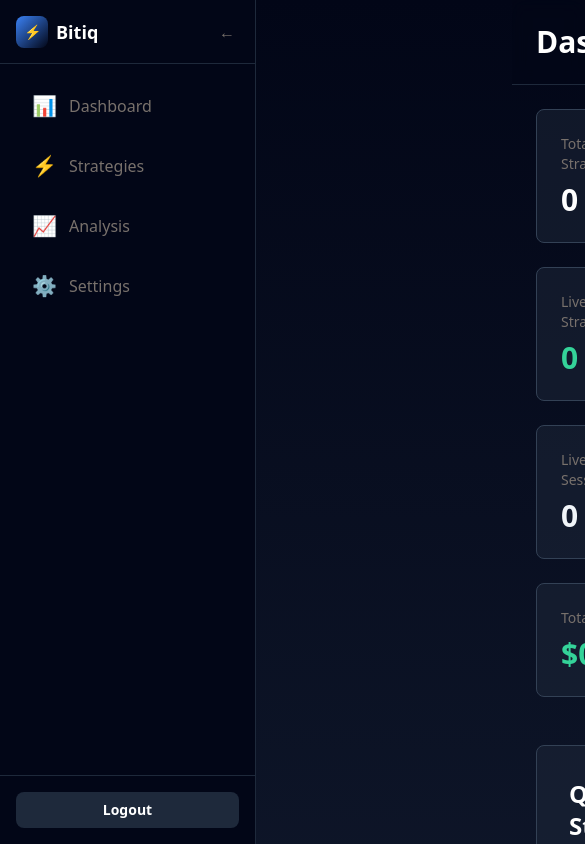
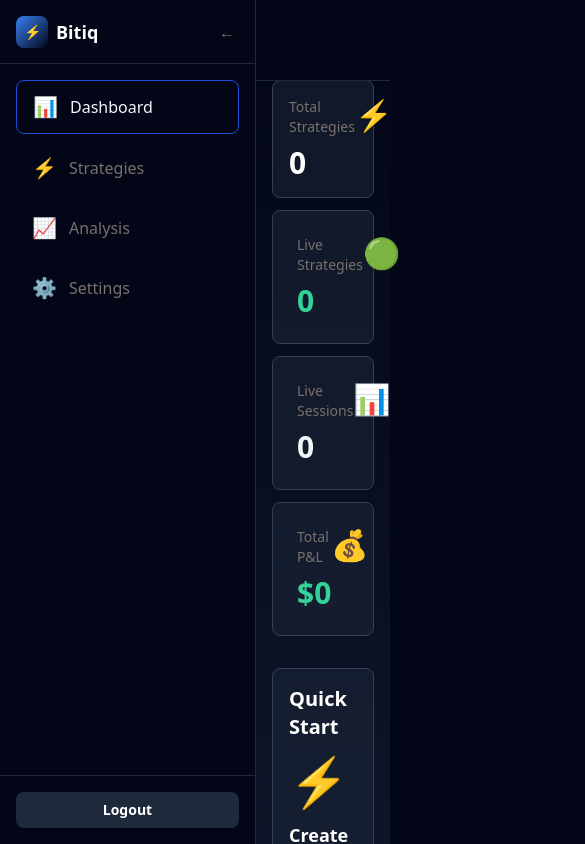
Before and after one commit to Resolve53/bitiqlab-v2, a Next.js app in the folder frontend/: page /dashboard in a window 390 px wide. Shown: the top 844 px of the page, 585 px wide, since content can reach past the window. Built offline with nearby package versions, Linux system fonts and the light colour scheme; no server answers.

Commit message:
Improve mobile responsive design: add hamburger menu, fix sidebar on mobile, adjust spacing and padding for smaller screens

```diff
--- a/frontend/src/components/MainLayout.tsx
+++ b/frontend/src/components/MainLayout.tsx
@@ -7,28 +7,43 @@
 }
 
 export default function MainLayout({ children, title }: MainLayoutProps) {
-  const [sidebarOpen, setSidebarOpen] = useState(true);
+  const [sidebarOpen, setSidebarOpen] = useState(false);
 
   return (
     <div className="flex min-h-screen bg-gradient-to-b from-slate-950 via-slate-900 to-slate-950">
+      {/* Mobile Sidebar Overlay */}
+      {sidebarOpen && (
+        <div
+          className="fixed inset-0 bg-black/50 z-30 md:hidden"
+          onClick={() => setSidebarOpen(false)}
+        />
+      )}
+
       {/* Sidebar */}
       <div
-        className={`fixed left-0 top-0 h-screen bg-slate-950 border-r border-slate-800 transition-all duration-300 ${
-          sidebarOpen ? "w-64" : "w-20"
-        } z-40`}
+        className={`fixed left-0 top-0 h-screen bg-slate-950 border-r border-slate-800 transition-all duration-300 z-40 ${
+          sidebarOpen ? "w-64 translate-x-0" : "w-64 -translate-x-full md:translate-x-0"
+        }`}
       >
         <SidebarContent sidebarOpen={sidebarOpen} setSidebarOpen={setSidebarOpen} />
       </div>
 
       {/* Main Content */}
-      <main
-        className={`flex-1 transition-all duration-300 ${
-          sidebarOpen ? "ml-64" : "ml-20"
-        }`}
-      >
-        {/* Header */}
+      <main className="flex-1 w-full md:ml-64 transition-all duration-300">
+        {/* Mobile Header */}
+        <div className="md:hidden fixed top-0 left-0 right-0 z-20 bg-slate-950/95 border-b border-slate-800 px-4 py-4 flex items-center justify-between">
+          <button
+            onClick={() => setSidebarOpen(!sidebarOpen)}
+            className="p-2 hover:bg-slate-800 rounded-lg transition text-slate-300"
+          >
+            <span className="text-2xl">☰</span>
+          </button>
+          <h1 className="text-lg font-bold text-white flex-1 ml-4">{title || "Bitiq"}</h1>
+        </div>
+
+        {/* Page Header */}
         {title && (
-          <header className="border-b border-slate-800 bg-slate-950/50 backdrop-blur sticky top-0 z-30">
+          <header className="hidden md:block border-b border-slate-800 bg-slate-950/50 backdrop-blur sticky top-0 z-30">
             <div className="px-6 lg:px-8 py-6">
               <h1 className="text-3xl font-bold text-white">{title}</h1>
             </div>
@@ -36,7 +51,9 @@
         )}
 
         {/* Content */}
-        <div className="p-6 lg:p-8">{children}</div>
+        <div className="pt-20 md:pt-0 px-4 md:px-6 lg:px-8 py-6">
+          {children}
+        </div>
       </main>
     </div>
   );
@@ -62,17 +79,17 @@
     <>
       {/* Logo/Brand */}
       <div className="h-16 border-b border-slate-800 flex items-center justify-between px-4 gap-3">
-        <div className={`flex items-center gap-2 ${!sidebarOpen && "hidden"}`}>
+        <div className="flex items-center gap-2">
           <div className="w-8 h-8 bg-gradient-to-br from-blue-500 to-purple-600 rounded-lg flex items-center justify-center">
             <span className="text-white font-bold text-sm">⚡</span>
           </div>
           <span className="text-lg font-bold text-white">Bitiq</span>
         </div>
         <button
-          onClick={() => setSidebarOpen(!sidebarOpen)}
-          className="p-1 hover:bg-slate-800 rounded-lg transition text-slate-400"
+          onClick={() => setSidebarOpen(false)}
+          className="p-1 hover:bg-slate-800 rounded-lg transition text-slate-400 md:hidden"
         >
-          {sidebarOpen ? "←" : "→"}
+          ✕
         </button>
       </div>
 
@@ -81,30 +98,26 @@
         {navItems.map((item) => (
           <button
             key={item.href}
-            onClick={() => router.push(item.href)}
+            onClick={() => {
+              router.push(item.href);
+              setSidebarOpen(false);
+            }}
             className={`w-full flex items-center gap-3 px-4 py-3 rounded-lg transition ${
               router.pathname === item.href
                 ? "bg-blue-900/50 text-blue-300 border border-blue-700"
                 : "text-slate-400 hover:bg-slate-800/50 hover:text-white"
             }`}
-            title={!sidebarOpen ? item.label : ""}
           >
             <span className="text-xl">{item.icon}</span>
-            {sidebarOpen && <span className="flex-1 text-left">{item.label}</span>}
+            <span className="flex-1 text-left">{item.label}</span>
           </button>
         ))}
       </nav>
 
       {/* Footer */}
       <div className="absolute bottom-0 left-0 right-0 border-t border-slate-800 p-4">
-        <button
-          className={`w-full px-4 py-2 text-sm font-semibold transition ${
-            sidebarOpen
-              ? "bg-slate-800 hover:bg-slate-700 text-white rounded-lg"
-              : "text-slate-400 hover:text-white"
-          }`}
-        >
-          {sidebarOpen ? "Logout" : "🚪"}
+        <button className="w-full px-4 py-2 text-sm font-semibold transition bg-slate-800 hover:bg-slate-700 text-white rounded-lg">
+          Logout
         </button>
       </div>
     </>
--- a/frontend/src/pages/analysis.tsx
+++ b/frontend/src/pages/analysis.tsx
@@ -99,7 +99,7 @@
 
         {/* Top Strategies */}
         {metrics.length > 0 && (
-          <div className="grid grid-cols-1 md:grid-cols-2 gap-6">
+          <div className="grid grid-cols-1 sm:grid-cols-2 gap-3 sm:gap-6">
             {/* Best Performing */}
             <div className="bg-slate-800/50 border border-slate-700 rounded-lg p-6">
               <h3 className="text-lg font-bold text-white mb-4">Best Performing Strategy</h3>
--- a/frontend/src/pages/dashboard.tsx
+++ b/frontend/src/pages/dashboard.tsx
@@ -49,9 +49,9 @@
 
   return (
     <MainLayout title="Dashboard">
-      <div className="grid grid-cols-1 md:grid-cols-2 lg:grid-cols-4 gap-6 mb-12">
+      <div className="grid grid-cols-1 sm:grid-cols-2 lg:grid-cols-4 gap-3 sm:gap-6 mb-8 sm:mb-12">
         {/* Total Strategies */}
-        <div className="bg-slate-800/50 border border-slate-700 rounded-lg p-6 hover:border-blue-500/50 transition">
+        <div className="bg-slate-800/50 border border-slate-700 rounded-lg p-4 sm:p-6 hover:border-blue-500/50 transition">
           <div className="flex justify-between items-start">
             <div>
               <p className="text-slate-400 text-sm">Total Strategies</p>
@@ -108,9 +108,9 @@
       </div>
 
       {/* Quick Start */}
-      <div className="bg-slate-800/50 border border-slate-700 rounded-lg p-8">
-        <h2 className="text-2xl font-bold text-white mb-6">Quick Start</h2>
-        <div className="grid grid-cols-1 md:grid-cols-3 gap-6">
+      <div className="bg-slate-800/50 border border-slate-700 rounded-lg p-4 sm:p-8">
+        <h2 className="text-xl sm:text-2xl font-bold text-white mb-4 sm:mb-6">Quick Start</h2>
+        <div className="grid grid-cols-1 sm:grid-cols-3 gap-3 sm:gap-6">
           {/* Create Strategy */}
           <div className="flex flex-col">
             <div className="text-5xl mb-4">⚡</div>
--- a/frontend/src/pages/settings.tsx
+++ b/frontend/src/pages/settings.tsx
@@ -8,9 +8,9 @@
 
   return (
     <MainLayout title="Settings">
-      <div className="max-w-2xl space-y-6">
+      <div className="w-full max-w-2xl space-y-4 sm:space-y-6">
         {/* Account Settings */}
-        <div className="bg-slate-800/50 border border-slate-700 rounded-lg p-6">
+        <div className="bg-slate-800/50 border border-slate-700 rounded-lg p-4 sm:p-6">
           <h2 className="text-xl font-bold text-white mb-6">Account Settings</h2>
 
           {/* Email */}
@@ -41,7 +41,7 @@
         </div>
 
         {/* Trading Preferences */}
-        <div className="bg-slate-800/50 border border-slate-700 rounded-lg p-6">
+        <div className="bg-slate-800/50 border border-slate-700 rounded-lg p-4 sm:p-6">
           <h2 className="text-xl font-bold text-white mb-6">Trading Preferences</h2>
 
           {/* Default Risk Level */}
@@ -95,7 +95,7 @@
         </div>
 
         {/* Danger Zone */}
-        <div className="bg-red-900/20 border border-red-900/50 rounded-lg p-6">
+        <div className="bg-red-900/20 border border-red-900/50 rounded-lg p-4 sm:p-6">
           <h2 className="text-xl font-bold text-red-400 mb-4">Danger Zone</h2>
           <p className="text-sm text-slate-300 mb-4">
             These actions cannot be undone. Please proceed with caution.
```
